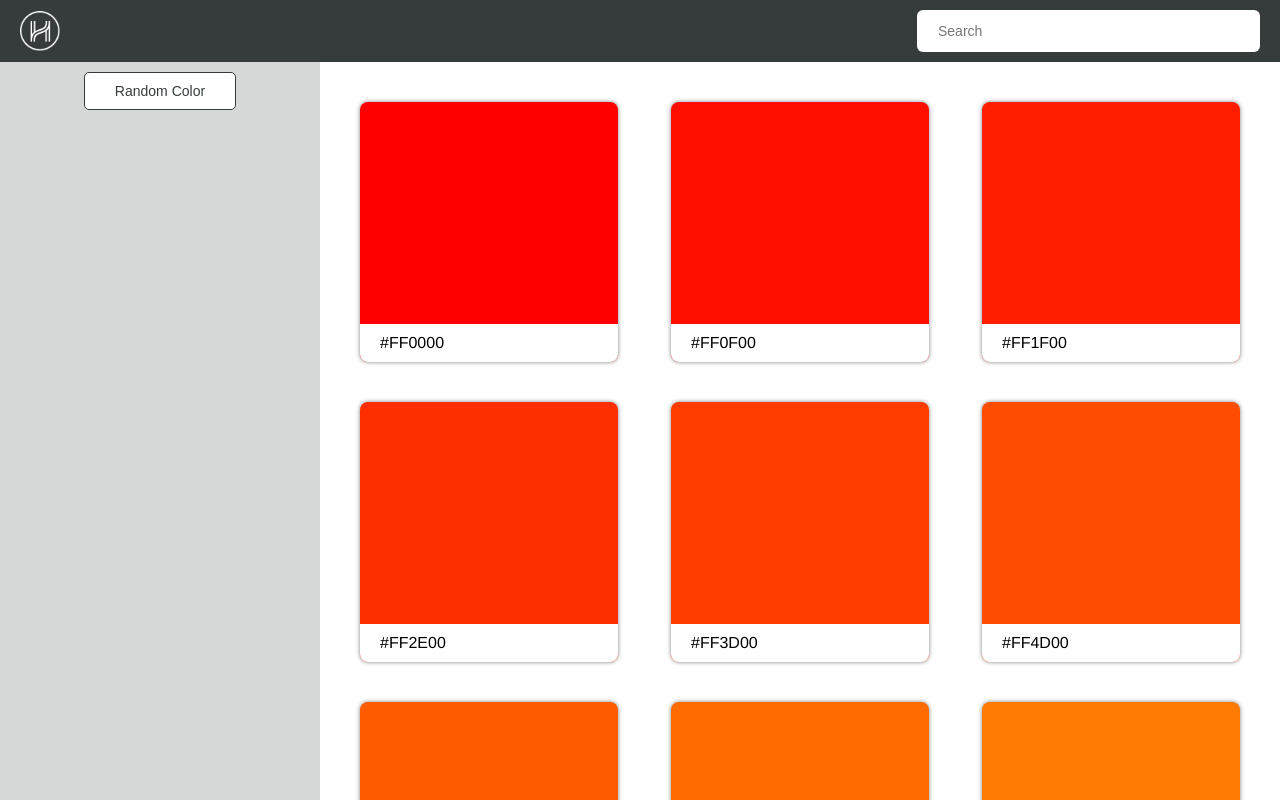
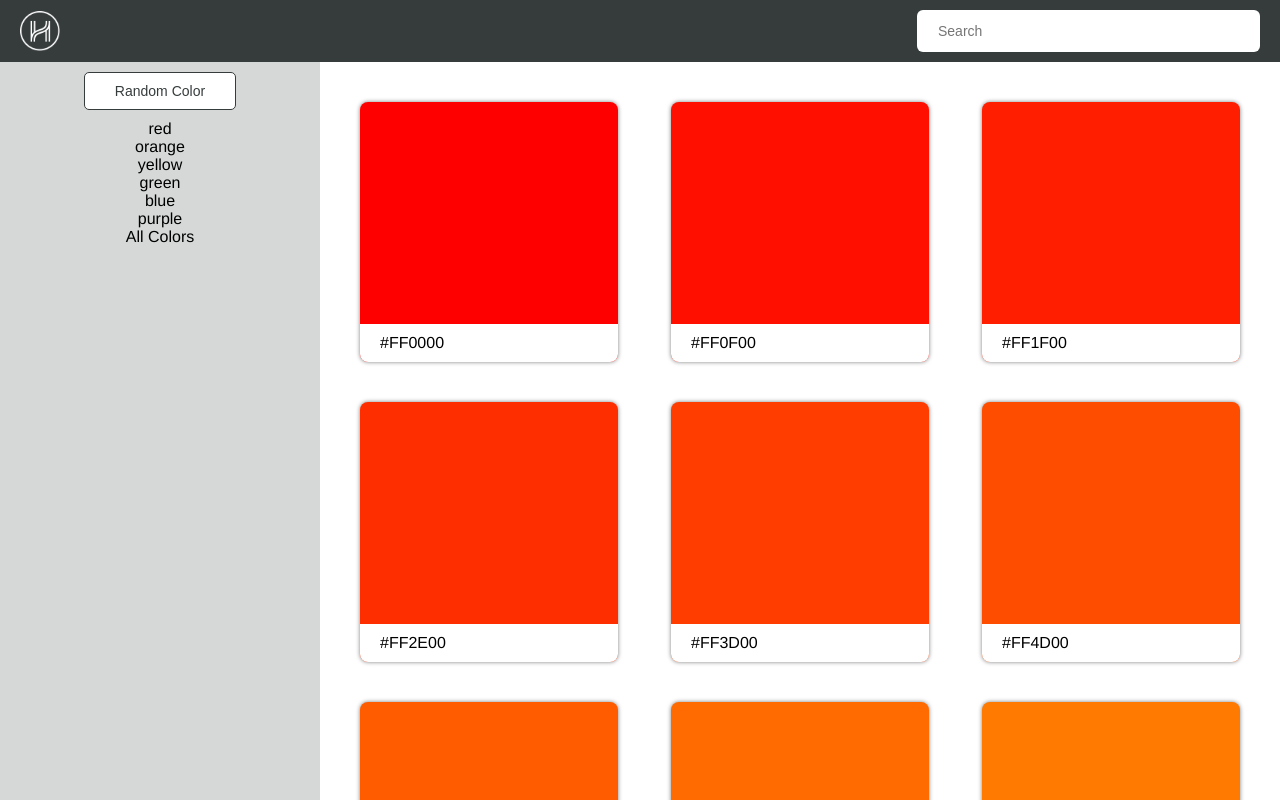
Before and after one commit to peterdoane/HelpfulHumanColorPicker, a React (Create React App) app: page / in a window 1280 px wide. Shown: the top 800 px of the page. Built offline with nearby package versions, Linux system fonts and the light colour scheme.

Commit message:
added colorGroups

```diff
--- a/src/App.js
+++ b/src/App.js
@@ -6,34 +6,55 @@ import Toolbar from './Toolbar/index';
 import ColorList from './ColorList/index';
 import ColorGenerator from './ColorGenerator';
 import ColorDetail from './ColorDetail';
-
+import Color from 'color';
+import underscore from 'underscore';
+import {getClosestColor} from './colorComparison';
 
 class App extends Component {
   constructor(props) {
     super(props);
     this.state = {
       colors:ColorGenerator(),
-      selectedColor: null
+      selectedColor: null,
+      groupColors: this.generateColorGroups(),
+      selectedGroup: null,
     };
+    this.handleSelectGroup = (color) => {
+      this.setState({
+        selectedGroup: color,
+      })
+    }
     this.handleSelect = (color) => {
       this.setState({
-        selectedColor: color
+        selectedColor: color,
       })
     }
     this.handleRandom = () => {
       let color = this.state.colors[Math.floor(Math.random()*this.state.colors.length)];
       this.setState({
-        selectedColor: color
+        selectedColor: color,
       })
     }
   }
+  generateColorGroups(){
+    let array = ['red', 'orange', 'yellow', 'green', 'blue', 'purple'];
+    return array.map((colorName) => {
+      return {
+        name: colorName,
+        value: Color(colorName),
+      }
+    })
+  }
   render() {
-    let content = this.state.selectedColor == null ? <ColorList onSelect={this.handleSelect} colors={this.state.colors}/> : <ColorDetail onSelect={this.handleSelect} color={this.state.selectedColor}/>;
+    let colors = this.state.selectedGroup ? underscore.filter(this.state.colors, (color) => {
+      return getClosestColor(color, this.state.groupColors.map((colorOption)=>{return colorOption.value})) === this.state.selectedGroup;
+    }): this.state.colors;
+    let content = this.state.selectedColor == null ? <ColorList onSelect={this.handleSelect} colors={colors}/> : <ColorDetail onSelect={this.handleSelect} color={this.state.selectedColor}/>;
     return (
       <div className="App">
         <Menubar />
         <div className="flexContainer">
-          <Toolbar onRandomClick={this.handleRandom}/>
+          <Toolbar onRandomClick={this.handleRandom} groupColors={this.state.groupColors} onSelectGroup={this.handleSelectGroup}/>
           {content}
         </div>
       </div>
--- a/src/Toolbar/index.jsx
+++ b/src/Toolbar/index.jsx
@@ -9,6 +9,9 @@ class Toolbar extends Component {
     }
   }
   render() {
+    let colorOptions = this.props.groupColors.map((colorOption) => {
+      return <div onClick={() => this.props.onSelectGroup(colorOption.value)}>{colorOption.name}</div>
+    })
     return (
       <div className="toolbarContainer">
         <button
@@ -16,7 +19,8 @@ class Toolbar extends Component {
           onClick={this.handleRandomClick}
           >Random Color
         </button>
-        {/* COLOR LIST */}
+        {colorOptions}
+        <div onClick={() => this.props.onSelectGroup(null)}>All Colors</div>
       </div>
     );
   }
--- a/src/colorComparison.js
+++ b/src/colorComparison.js
@@ -1,4 +1,6 @@
-function colorDistance(color1, color2) {
+import underscore from 'underscore';
+
+export function colorDistance(color1, color2) {
   let redDistance = color1.red() - color2.red();
   let blueDistance = color1.blue() - color2.blue();
   let greenDistance = color1.green() - color2.green();
@@ -6,6 +8,9 @@ function colorDistance(color1, color2) {
   return Math.sqrt(redDistance * redDistance + blueDistance * blueDistance + greenDistance * greenDistance);
 }
 
-function getClosestColor(color, colorArray){
-
+export function getClosestColor(color, colorArray){
+  let sortedColors = underscore.sortBy(colorArray, function(testColor){
+    return colorDistance(testColor, color);
+  })
+  return sortedColors[0];
 }
```
